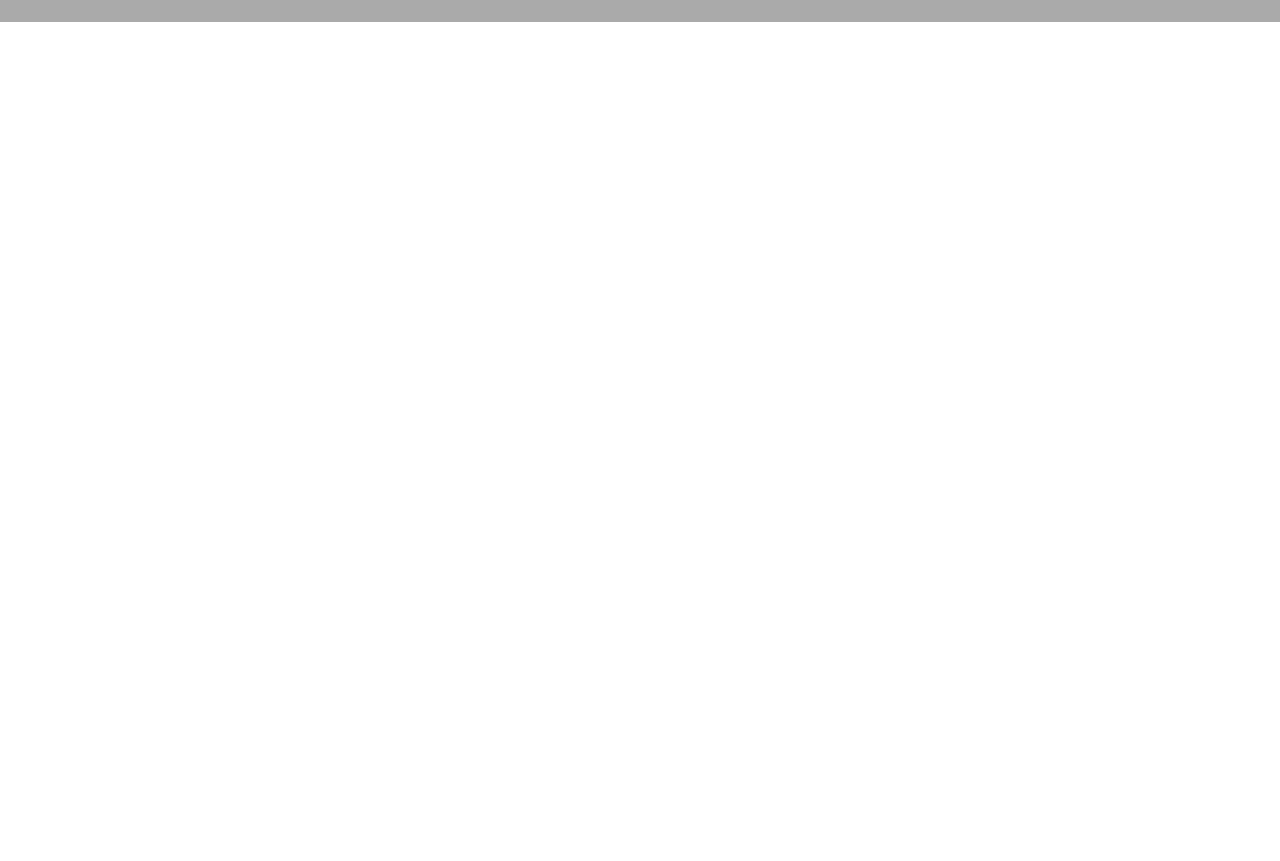
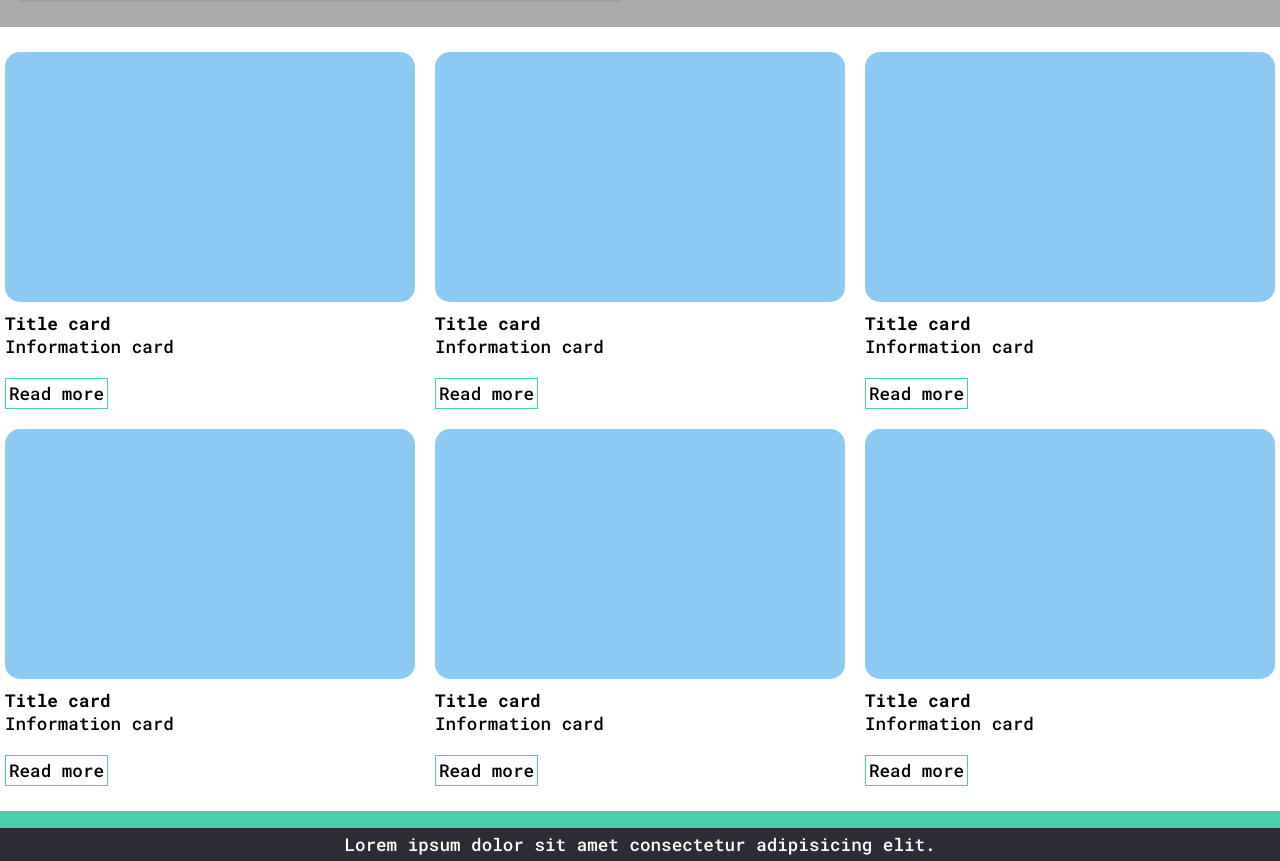
Before and after one commit to Omar-Monges/myBlog, a plain HTML site: page blogs.html in a window 1280 px wide. Shown: the part 546-1407 px from the top of the page. Before the commit the page ends 800 px from the top, so only its background shows below. Drawn offline with Linux system fonts and the light colour scheme; grey boxes are pictures that could not be loaded.

Commit message:
Agregando mas blogs como cards y agreganodo fuentes

```diff
--- a/blogs.html
+++ b/blogs.html
@@ -4,6 +4,8 @@
     <meta charset="UTF-8">
     <meta http-equiv="X-UA-Compatible" content="IE=edge">
     <meta name="viewport" content="width=device-width, initial-scale=1.0">
+    <link rel="preconnect" href="https://fonts.gstatic.com">
+    <link href="https://fonts.googleapis.com/css2?family=Roboto+Mono:ital,wght@0,500;0,700;1,300&display=swap" rel="stylesheet">
     <link rel="stylesheet" href="./css/header.css">
     <link rel="stylesheet" href="./css/main.css">
     <title>Mi blog</title>
@@ -28,7 +30,7 @@
         </section>
         <nav>
             <div class="nav__logo">
-                <a href="$"><img src="./assets/imgs/Logo-negro.png" alt="Logo"></a>
+                <a href="./index.html"><img src="./assets/imgs/Logo-negro.png" alt="Logo"></a>
             </div>
             <div class="nav__menu">
                 <a href="./myPerfil.html">Sobre mí</a>
@@ -44,10 +46,58 @@
             <div class="ultima-noticia__title-section">
                 <h2 class="title-section--title">Titulo de la noticia</h2>
                 <p>Lorem ipsum dolor, sit amet consectetur adipisicing elit. A laboriosam quod explicabo dolor numquam, repellat quas, ex dolore impedit velit dolorum quaerat deleniti accusantium eveniet illum odio ducimus voluptates ipsum?</p>
-                <a href="#" class="title-section--more">Leer más</a>
+                <a href="#" class="read-more">Leer más</a>
             </div>
         </section>
-        <section></section>
+        <section class="cards-container">
+            <article class="card">
+                <div class="img-container"></div>
+                <!-- <img src="#" alt="info cards"> -->
+                <h4>Title card</h4>
+                <p>Information card</p>
+                <a href="#" class="read-more">Read more</a>
+            </article>
+            <article class="card">
+                <div class="img-container"></div>
+                <!-- <img src="#" alt="info cards"> -->
+                <h4>Title card</h4>
+                <p>Information card</p>
+                <a href="#" class="read-more">Read more</a>
+            </article>
+            <article class="card">
+                <div class="img-container"></div>
+                <!-- <img src="#" alt="info cards"> -->
+                <h4>Title card</h4>
+                <p>Information card</p>
+                <a href="#" class="read-more">Read more</a>
+            </article>
+            <article class="card">
+                <div class="img-container"></div>
+                <!-- <img src="#" alt="info cards"> -->
+                <h4>Title card</h4>
+                <p>Information card</p>
+                <a href="#" class="read-more">Read more</a>
+            </article>
+            <article class="card">
+                <div class="img-container"></div>
+                <!-- <img src="#" alt="info cards"> -->
+                <h4>Title card</h4>
+                <p>Information card</p>
+                <a href="#" class="read-more">Read more</a>
+            </article>
+            <article class="card">
+                <div class="img-container"></div>
+                <!-- <img src="#" alt="info cards"> -->
+                <h4>Title card</h4>
+                <p>Information card</p>
+                <a href="#" class="read-more">Read more</a>
+            </article>
+        </section>
     </main>
+    <footer>
+        <div class="footer-container">
+            Lorem ipsum dolor sit amet consectetur adipisicing elit.
+        </div>
+    </footer>
 </body>
 </html>
--- a/css/header.css
+++ b/css/header.css
@@ -1,7 +1,3 @@
-a {
-    text-decoration: none;
-    color: black;
-}
 header {
     width: 100%;
     height: 140px;
--- a/css/main.css
+++ b/css/main.css
@@ -5,7 +5,10 @@
 }
 body {
     font-size: 62.5%;
-    width: auto;
+    font-family: 'Roboto Mono', monospace;
+}
+.home {
+    width: 100%;
     height: 100vh;
 }
 .main-background {
@@ -23,7 +26,7 @@ body {
     flex-direction: column;
     justify-content: center;
     align-items: center;
-    font-family: monospace;
+    font-family: 'Roboto Mono', monospace;
     font-size: 1.5rem;
 }
 .home-main__title {
@@ -39,7 +42,7 @@ body {
     font-size: 1.1rem;
 }
 .ultima-noticia {
-    width: 100vw;
+    width: 100%;
     height: auto;
     display: flex;
     justify-content: center;
@@ -65,10 +68,49 @@ body {
 .title-section--title {
     margin-bottom: 15px;
 }
-.title-section--more {
+.read-more {
     display: inline-block;
     text-decoration: none;
     border: 1px solid #48cfad;
     padding: 3px;
     margin-top: 20px;
+    color: #000;
 }
+.cards-container {
+    display: grid;
+    margin: 20px 0;
+    width: 100%;
+    grid-template: auto / repeat(3, 1fr);
+    gap: 10px;
+}
+.card {
+    margin: 5px;
+    min-width: 200px;
+    max-width: auto;
+    height: auto;
+}
+.img-container {
+    margin-bottom: 10px;
+    width: 100%;
+    min-height: 250px;
+    max-height: 350px;
+    background-color: #8BCBF3;
+    border-radius: 15px;
+}
+footer {
+    display: flex;
+    align-items: flex-end;
+    width: 100%;
+    height: 50px;
+    background-color: #48cfad;
+}
+.footer-container {
+    display: flex;
+    justify-content: center;
+    padding: 5px;
+    width: 100%;
+    height: auto;
+    background-color: #2C2C34;
+    color: #fff;
+    font-size: 1.1rem;
+}
```
Also changed, not shown: index.html (+3 -1 lines).
